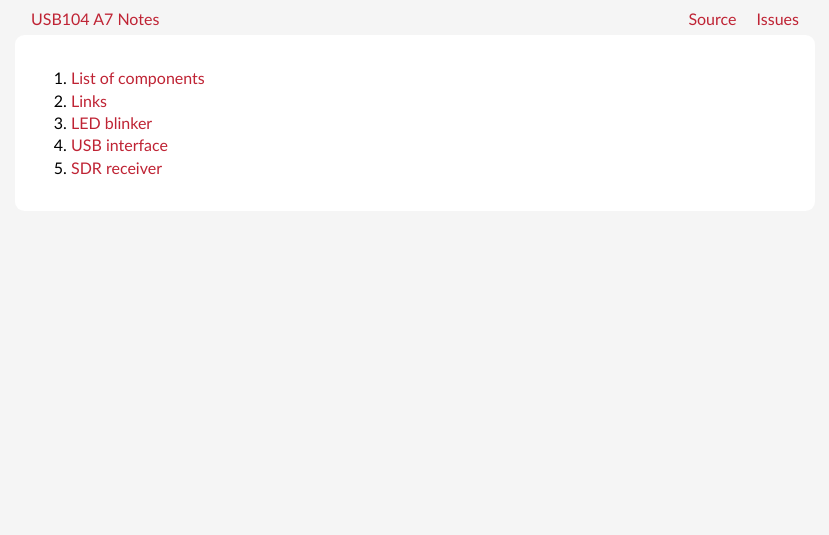
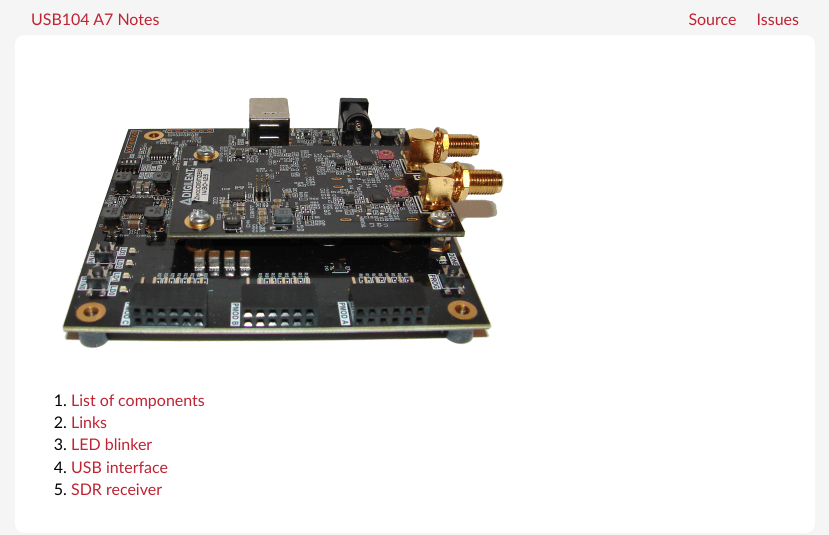
Before and after one commit to pavel-demin/usb104-a7-notes, a Jekyll site: the page built from index.md, in a window 1280 px wide. Shown: the top 535 px of the page, without its empty margins (225-1054 px from the left). Built offline with Jekyll 4.4.1, drawn with Linux system fonts in a browser that asks for light colours.

Commit message:
add usb104-a7.png

```diff
--- a/index.md
+++ b/index.md
@@ -1,6 +1,8 @@
 ---
 layout: default
 ---
+
+![USB104 A7]({{ "/img/usb104-a7.png" | prepend: site.baseurl }})
 
 1. [List of components]({{ "/components/" | prepend: site.baseurl }})
 1. [Links]({{ "/links/" | prepend: site.baseurl }})
```
Also changed, not shown: img/usb104-a7.png (added).
